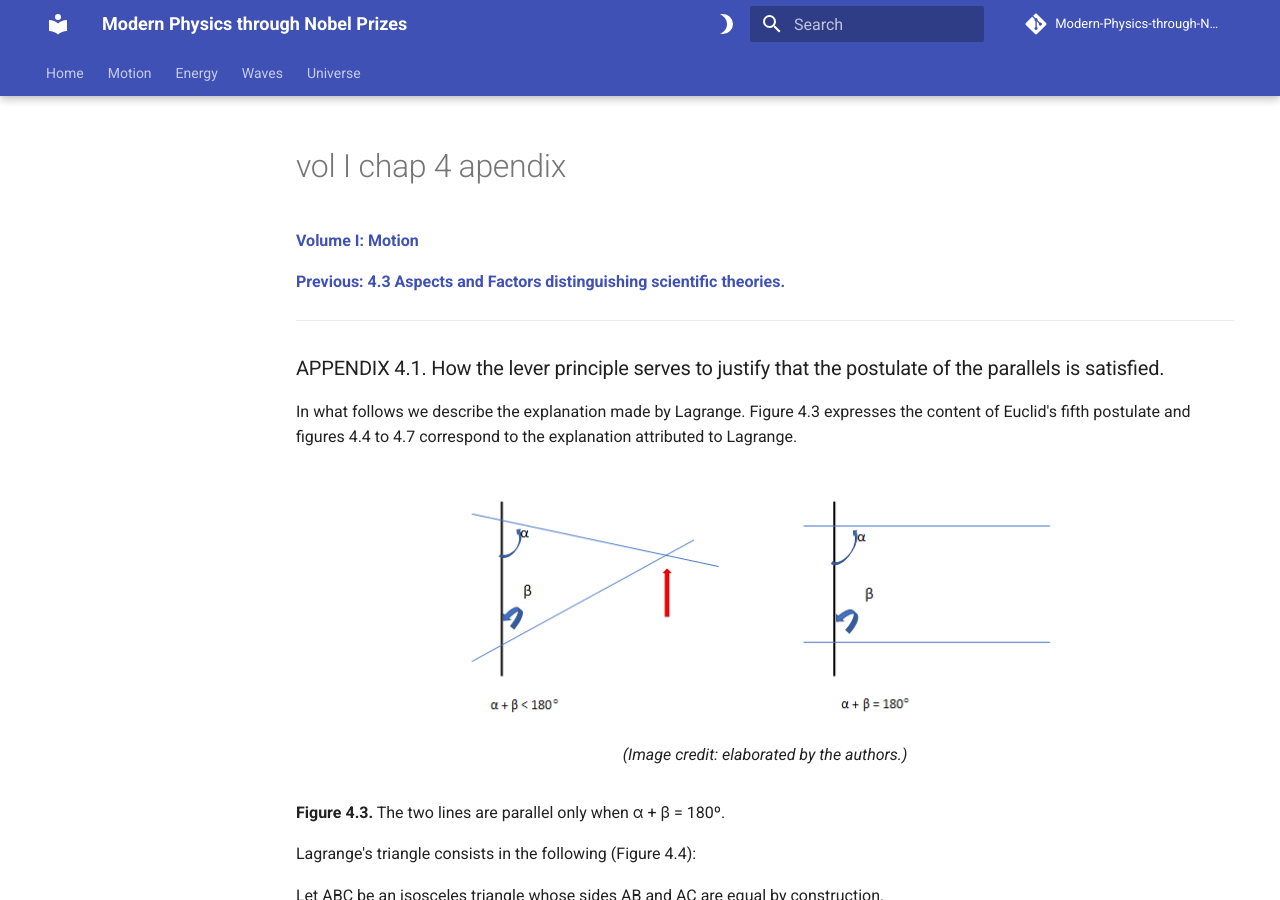
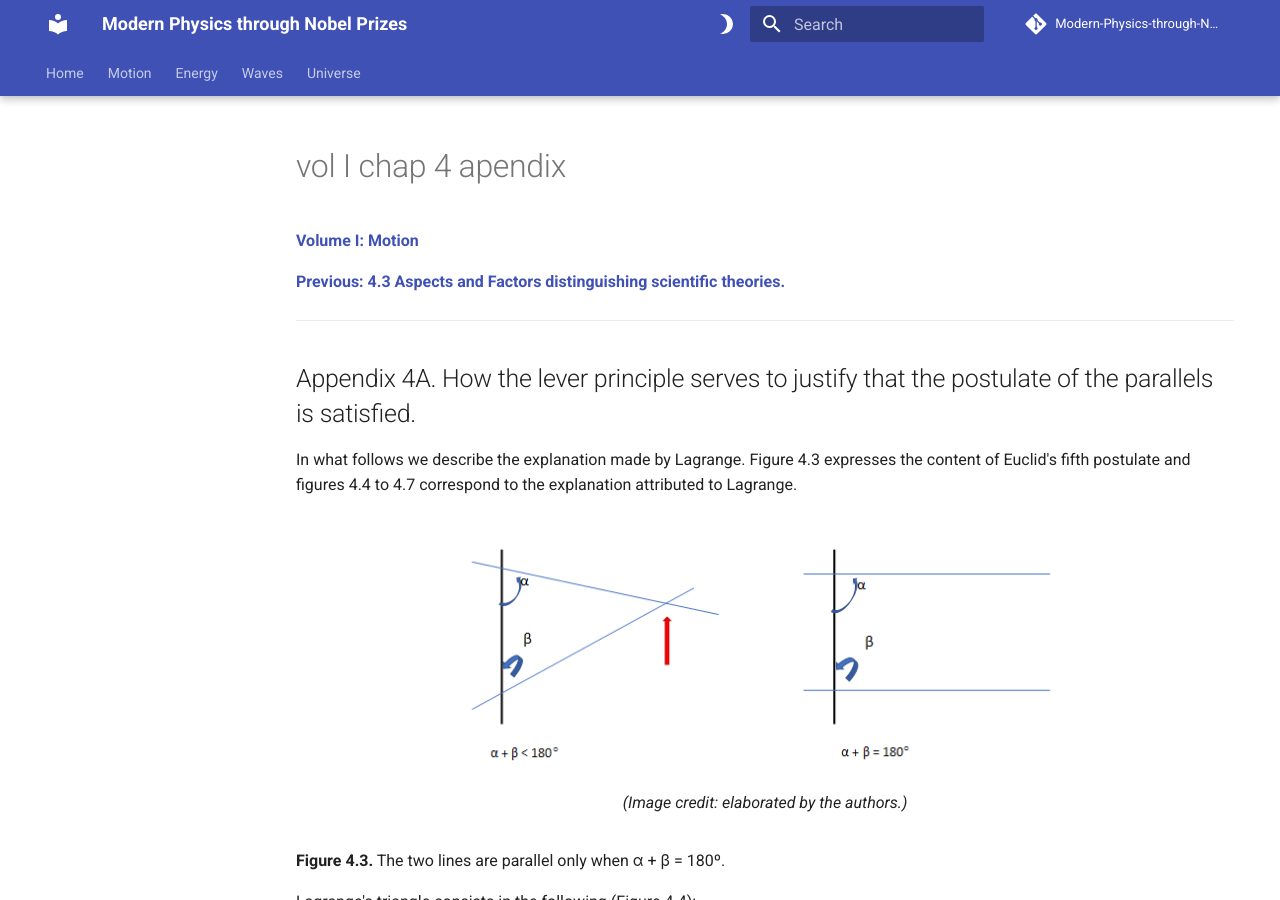
Before and after one commit to modphysnobel/modphysnobel.github.io, an MkDocs documentation site: the page built from docs/vol-I/vol-I-chap-4-apendix.md, in a window 1280 px wide and 900 px high. Built offline with MkDocs 1.6.1 and Material for MkDocs 9.7.7, drawn with Linux system fonts in a browser that asks for light colours; some web fonts are replaced; comment, search, counter and statistics services are not loaded; some of the changed text lies outside the part shown.

Commit message:
Update vol-I-chap-4-apendix.md

```diff
--- a/docs/vol-I/vol-I-chap-4-apendix.md
+++ b/docs/vol-I/vol-I-chap-4-apendix.md
@@ -5,7 +5,7 @@
 
 ***
 
-### APPENDIX 4.1. How the lever principle serves to justify that the postulate of the parallels is satisfied.
+## Appendix 4A. How the lever principle serves to justify that the postulate of the parallels is satisfied.
 
 In what follows we describe the explanation made by Lagrange. Figure 4.3 expresses the content of Euclid's fifth postulate and figures 4.4 to 4.7 correspond to the explanation attributed to Lagrange.
 
@@ -77,7 +77,7 @@ Since the above condition is satisfied because the lever is in equilibrium, we g
 
 The previous affirmation is identified with the fifth postulate of parallels, which indicates that the sum of the angles α = NED and β = CDE is two right angles, each of these angles being equal to 90° and that therefore $α + β = 180°$. This means that the static equilibrium in Lagrange's triangle is explained in terms of the lever principle, showing that the applicability of such a principle justifies Euclid's parallel postulate. Certainly, this implies that the lever principle is applicable only in flat spaces of zero curvature corresponding to Euclidean spaces.
 
-### APPENDIX 4.2. Connections of the lever principle with the natural states of motion as well as with conservation laws.
+## Appendix 4B. Connections of the lever principle with the natural states of motion as well as with conservation laws.
 
 **First natural state of bodies in motion**: the uniform translational motion of bodies on Earth.
 
```
